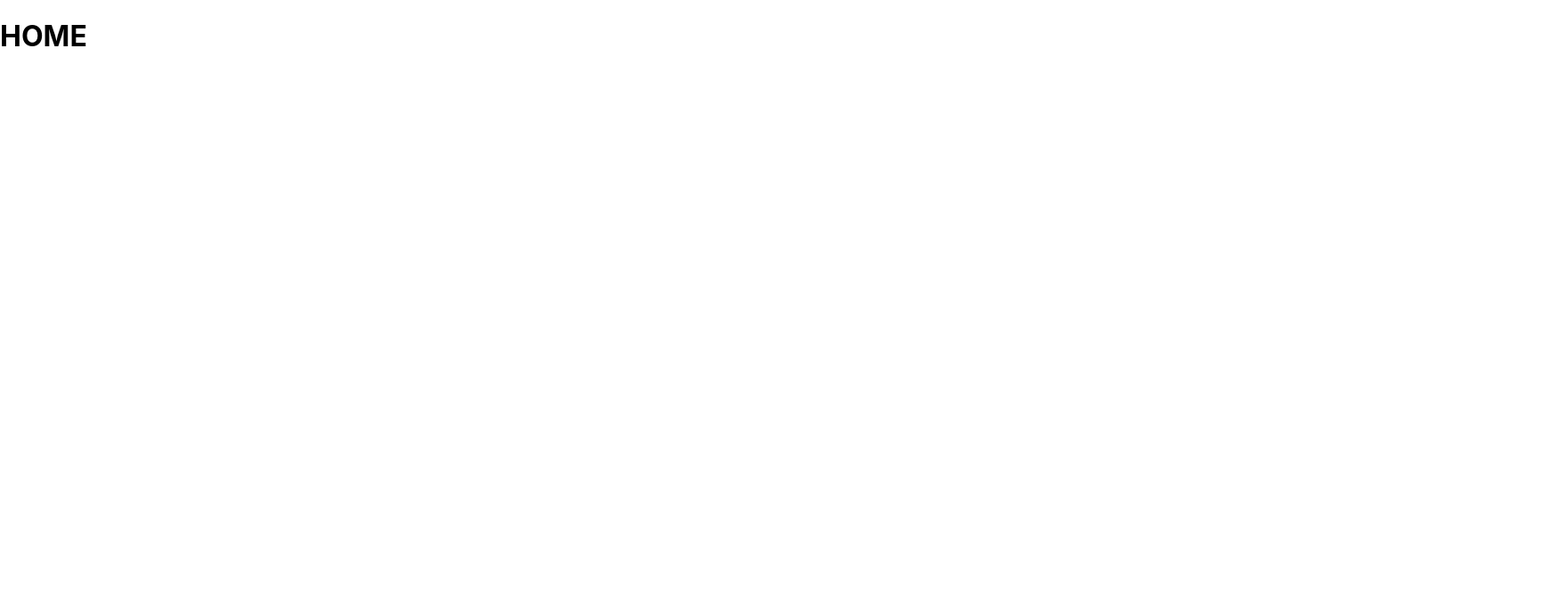
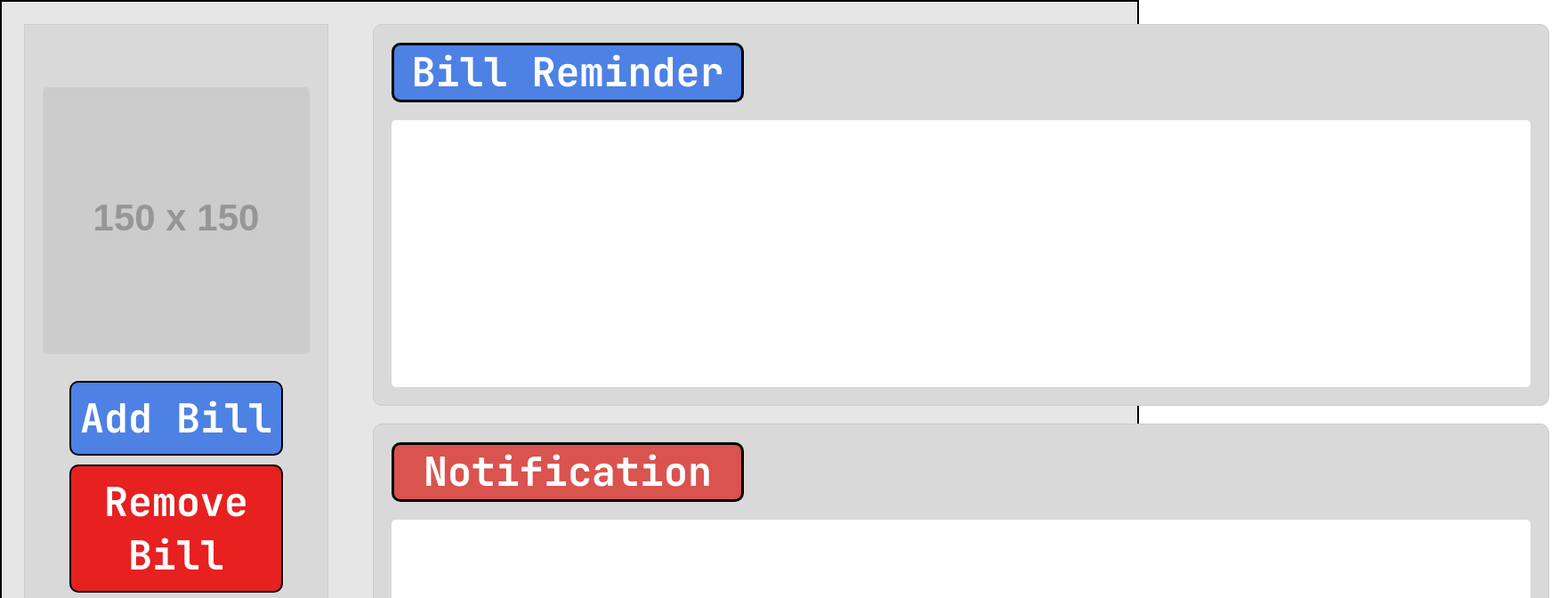
Before and after one commit to polktik/billpayment, a React (Create React App) app: page /home in a window 1280 px wide. Shown: the top 672 px of the page at 89% size, 1761 px wide, since content can reach past the window. Built offline with nearby package versions, Linux system fonts and the light colour scheme.

Commit message:
create home page

```diff
--- a/package.json
+++ b/package.json
@@ -8,13 +8,10 @@
     "@testing-library/user-event": "^13.5.0",
     "axios": "^1.7.7",
     "bcrypt": "^5.1.1",
-    "axios": "^1.7.7",
-    "bcrypt": "^5.1.1",
     "cors": "^2.8.5",
     "express": "^4.21.1",
     "mysql": "^2.18.1",
     "mysql2": "^3.11.3",
-    "nodemon": "^3.1.7",
     "react": "^18.3.1",
     "react-dom": "^18.3.1",
     "react-router-dom": "^6.27.0",
@@ -45,5 +42,8 @@
       "last 1 firefox version",
       "last 1 safari version"
     ]
+  },
+  "devDependencies": {
+    "nodemon": "^3.1.7"
   }
 }
--- /dev/null
+++ b/src/pageCSS/Home.css
@@ -0,0 +1,118 @@
+@font-face {
+    font-family: 'fontBold';
+    src: url('./fonts/JetBrainsMono-Bold.woff2') format('woff2');
+    font-weight: normal;
+    font-style: normal;
+}
+
+.hom-main {
+    display: flex;
+    height: 100vh;
+    border: 2px solid black;
+    background-color: #e6e6e6;
+}
+
+/*Left box*/
+.hom-leftbar {
+    width: 537px;
+    background-color: #D9D9D9;
+    padding: 20px;
+    margin: 25px;
+    display: flex;
+    flex-direction: column;
+    align-items: center;
+    gap: 10px;
+    border: 1px solid #cccccc;
+}
+
+.hom-profile-img {
+    width: 300px;
+    height: 300px;
+    border-radius: 5px;
+    margin-bottom: 20px;
+    margin-top: 50px;
+}
+
+.hom-btn {
+    width: 80%;
+    padding: 10px;
+    border-radius: 10px;
+    border: 2px solid black;
+    font-family: 'fontBold', sans-serif;
+    font-size: 45px;
+    cursor: pointer;
+}
+
+.add {
+    background-color: #4D81E4;
+    color: white;
+}
+.remove {
+    background-color: #E72020;
+    color: white;
+}
+.update {
+    background-color: #EC9F2B;
+    color: white;
+}
+.signout {
+    background: linear-gradient(to right, #000000, #666666);
+    color: white;
+    margin-top: auto;
+}
+.signout:hover {
+    background: linear-gradient(to right, #333333, #777777); /* ปรับไล่สีเมื่อ hover */
+}
+
+/*Right box*/
+
+.hom-content-box {
+    flex: 1;
+    padding: 20px;
+    display: flex;
+    flex-direction: column;
+    gap: 20px;
+    padding-right: 20px;
+    margin: 5px;
+}
+
+.hom-section {
+    background-color: #D9D9D9;
+    border-radius: 10px;
+    border: 1px solid #cccccc;
+    height: 409px;
+    padding: 20px 20px;
+}
+
+.hom-section-title {
+    background-color: #d9d9d9;
+    border: 3px solid black;
+    border-radius: 10px;
+    width: 390px;
+    height: 61px;
+    text-align: center;
+    margin: 0;
+}
+
+.reminder-title {
+    background-color: #4D81E4;
+    color: white;
+    font-family: 'fontBold', sans-serif;
+    font-size: 45px;
+}
+
+.noti-title {
+    background-color: #D9534F;
+    color: white;
+    font-family: 'fontBold', sans-serif;
+    font-size: 45px;
+}
+
+.reminder-container, .noti-container {
+    margin-top: 20px;
+    background-color: white;
+    width: 1260px;
+    height: 280px;
+    padding: 10px;
+    border-radius: 5px;
+}
--- a/src/pageCSS/Signin.css
+++ b/src/pageCSS/Signin.css
@@ -19,7 +19,7 @@
     font-style: normal;
 }
 
-.signin-page {
+.sig-signin-page {
     display: flex;
     justify-content: center;
     align-items: center;
@@ -28,7 +28,7 @@
 }
 
 
-.signin-box {
+.sig-signin-box {
     background-color: #3e3e3e;
     width: 735px;
     height: 625px;
@@ -36,7 +36,7 @@
     text-align: center;
 }
 
-.signin-box h2 {
+.sig-signin-box h2 {
     font-family: 'fontBold', sans-serif;
     font-size: 64px;
     color: white;
@@ -48,7 +48,7 @@
     text-align: center;
 }
 
-.signin-box h2::after {
+.sig-signin-box h2::after {
     content: '';
     position: absolute;
     bottom: 0;
@@ -59,11 +59,11 @@
     background-color: #555;
 }
 
-.username-box {
+.sig-username-box {
     margin-bottom: 20px;
 }
 
-.username-box input {
+.sig-username-box input {
     width: 590px;
     height: 72px;
     padding: 10px;
@@ -74,11 +74,11 @@
     font-family: 'fontMedium', sans-serif;
 }
 
-.password-box {
+.sig-password-box {
     position: relative;
 }
 
-.password-box input {
+.sig-password-box input {
     width: 590px;
     height: 72px;
     padding: 10px;
@@ -88,24 +88,24 @@
     font-family: 'fontMedium', sans-serif;
 }
 
-.forgot-password {
+.sig-forgot-password {
     text-align: left;
     margin-bottom: 20px;
     padding: 22px 62px;
 }
 
-.forgot-password a {
+.sig-forgot-password a {
     color: #14128F;
     text-decoration: none;
     font-size: 24px;
     font-family: 'fontRegular', sans-serif;
 }
 
-.forgot-password a:hover {
+.sig-forgot-password a:hover {
     text-decoration: underline;
 }
 
-.signin-button {
+.sig-signin-button {
     background-color: #4D81E4;
     color: white;
     border: 4px solid #ffffff;
@@ -118,6 +118,6 @@
     font-family: 'fontMedium', sans-serif;
 }
 
-.signin-button:hover {
+.sig-signin-button:hover {
     background-color: #3c6bd4;
 }
--- a/src/pageCSS/Welcome.css
+++ b/src/pageCSS/Welcome.css
@@ -5,28 +5,28 @@
     font-style: normal;
 }
 
-.welcome-header {
+.wel-welcome-header {
     background-color: #454545;
     text-align: end;
     width: auto;
     height: 110px;
 }
 
-.signin-button {
+.wel-signin-button {
     color: white;
     background-color: #4D81E4;
     border: #14128F 4px solid;
     border-radius: 10px;
     width: 209px;
-    height: 60px;
-    font-size: 30px;
+    height: 70px;
+    font-size: 40px;
     margin-top: 17px;
     margin-right: 54px;
     font-family: 'fontBold', sans-serif;
     font-weight: bold;
 }
 
-.register-button {
+.wel-register-button {
     color : white;
     background-color: #347928;
     border: #73EC8B 4px solid;
@@ -38,7 +38,7 @@
     font-weight: bold;
 }
 
-.onlinePayment {
+.wel-onlinePayment {
     position: relative;
     display: block;
     width: stretch;
@@ -49,7 +49,7 @@
     z-index: 1;
 }
 
-.welcome-text{
+.wel-welcome-text{
     position: relative;
     text-align: center;
     border: #000000 4px solid;
@@ -63,14 +63,14 @@
     margin: -100px auto;
 }
 
-.first-line, .second-line {
+.wel-first-line, .wel-second-line {
     font-family: 'fontBold', sans-serif;
     font-size: clamp(24px ,2vw, 48px);
     color: black;
     margin: 10px 0;
 }
 
-.page-end {
+.wel-page-end {
     text-align: center;
     margin-top: 20px;
     margin-bottom: 20px;
--- a/src/pageJS/Home.js
+++ b/src/pageJS/Home.js
@@ -1,5 +1,36 @@
+import React from "react";
+import "../pageCSS/Home.css";
+import axios from 'axios';
+
 export default function Home() {
     return(
-        <h1>HOME</h1>
-    );
+    <div className="hom-main">
+        <div className="hom-leftbar">
+            <img className="hom-profile-img" src="https://via.placeholder.com/150" alt="profile-pic"/>
+            <button className="hom-btn add">Add Bill</button>
+            <button className="hom-btn remove">Remove Bill</button>
+            <button className="hom-btn update">Update Bill</button>
+            <button className="hom-btn signout">Sign out</button>
+        </div>
+        <div className="hom-content-box">
+            <div className="hom-section">
+                <h3 className="hom-section-title reminder-title">Bill Reminder</h3>
+                <div className="reminder-container">
+
+                </div>
+            </div>
+
+            <div className="hom-section">
+                <h3 className="hom-section-title noti-title">Notification</h3>
+                <div className="noti-container">
+
+                </div>
+
+            </div>
+
+        </div>
+
+
+
+    </div>);
 }
--- a/src/pageJS/Register.js
+++ b/src/pageJS/Register.js
@@ -31,29 +31,29 @@ export default function Register() {
     }
 };
 
-return (<div className="register-page">
-    <div className="register-box">
+return (<div className="reg-register-page">
+    <div className="reg-register-box">
         <h2>Register</h2>
         <form onSubmit={handleLogin}>
-            <div className="firstname-box">
+            <div className="reg-firstname-box">
                 <input type="text" placeholder="Firstname" value={firstname} onChange={(e)=>setFirstname(e.target.value)} required />
             </div>
-            <div className="lastname-box">
+            <div className="reg-lastname-box">
                 <input type="text" placeholder="Lastname" value={lastname} onChange={(e)=>setLastname(e.target.value)} required />
             </div>
-            <div className="username-box">
+            <div className="reg-username-box">
                 <input type="text" placeholder="Username" value={username} onChange={(e)=>setUsername(e.target.value)} required />
             </div>
-            <div className="password-box">
+            <div className="reg-password-box">
                 <input type="password" placeholder="Password" value={password} onChange={(e)=>setPassword(e.target.value)} required />
             </div>
-            <div className="email-box">
+            <div className="reg-email-box">
                 <input type="text" placeholder="Email" value={email} onChange={(e)=>setEmail(e.target.value)} required />
             </div>
-            <div className="forgot-password">
+            <div className="reg-forgot-password">
                 <a href="/forgot">Forgot Password?</a>
             </div>
-            <button type="submit" className="register-button">Register</button>
+            <button type="submit" className="reg-register-button">Register</button>
             {message && <p>{message}</p>} {/* แสดงข้อความแจ้งเตือน */}
         </form>
     </div>
--- a/src/pageJS/Signin.js
+++ b/src/pageJS/Signin.js
@@ -31,20 +31,20 @@ export default function Signin() {
     }
 };
 
-return (<div className="signin-page">
-    <div className="signin-box">
+return (<div className="sig-signin-page">
+    <div className="sig-signin-box">
         <h2>Sign in</h2>
         <form onSubmit={handleLogin}>
-            <div className="username-box">
+            <div className="sig-username-box">
                 <input type="text" placeholder="Username" value={username} onChange={(e)=>setUsername(e.target.value)} required />
             </div>
-            <div className="password-box">
+            <div className="sig-password-box">
                 <input type="password" placeholder="Password" value={password} onChange={(e)=>setPassword(e.target.value)} required />
             </div>
-            <div className="forgot-password">
+            <div className="sig-forgot-password">
                 <a href="/forgot">Forgot Password?</a>
             </div>
-            <button type="submit" className="signin-button">Sign in</button>
+            <button type="submit" className="sig-signin-button">Sign in</button>
             {message && <p>{message}</p>} {/* แสดงข้อความแจ้งเตือน */}
         </form>
     </div>
--- a/src/pageJS/Welcome.js
+++ b/src/pageJS/Welcome.js
@@ -16,18 +16,18 @@ export default function Welcome() {
    function WelcomePage() {
       return (
          <div>
-            <div className="welcome-header">
-               <button className="signin-button" onClick={goSignin}>Sign in</button>
+            <div className="wel-welcome-header">
+               <button className="wel-signin-button" onClick={goSignin}>Sign in</button>
             </div>
             <div>
-               <img className="onlinePayment" src={welcome} alt="welcome-pic" />
-               <div className="welcome-text">
-                  <p className="first-line">Welcome to Bill payment Tracking System</p>
-                  <p className="second-line">Doesn't have an account?</p>
+               <img className="wel-onlinePayment" src={welcome} alt="welcome-pic" />
+               <div className="wel-welcome-text">
+                  <p className="wel-first-line">Welcome to Bill payment Tracking System</p>
+                  <p className="wel-second-line">Doesn't have an account?</p>
                </div>
             </div>
-            <div className="page-end">
-               <button className="register-button" onClick={goRegister}>Register Now</button>
+            <div className="wel-page-end">
+               <button className="wel-register-button" onClick={goRegister}>Register Now</button>
             </div>
          </div>
       );
```
Also changed, not shown: src/pageCSS/Register.css (+18 -22 lines), 1 other file (tests, documents, lock files or other folders).
